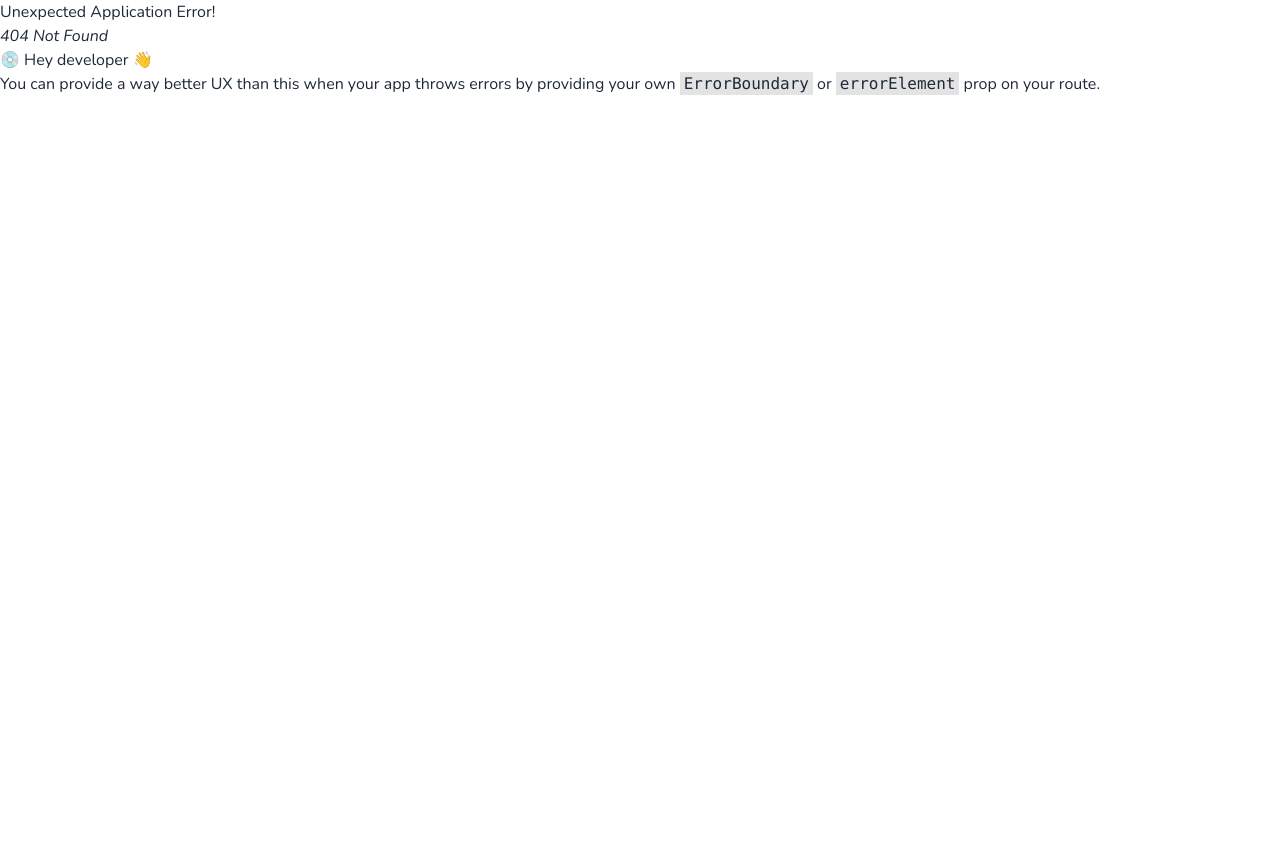
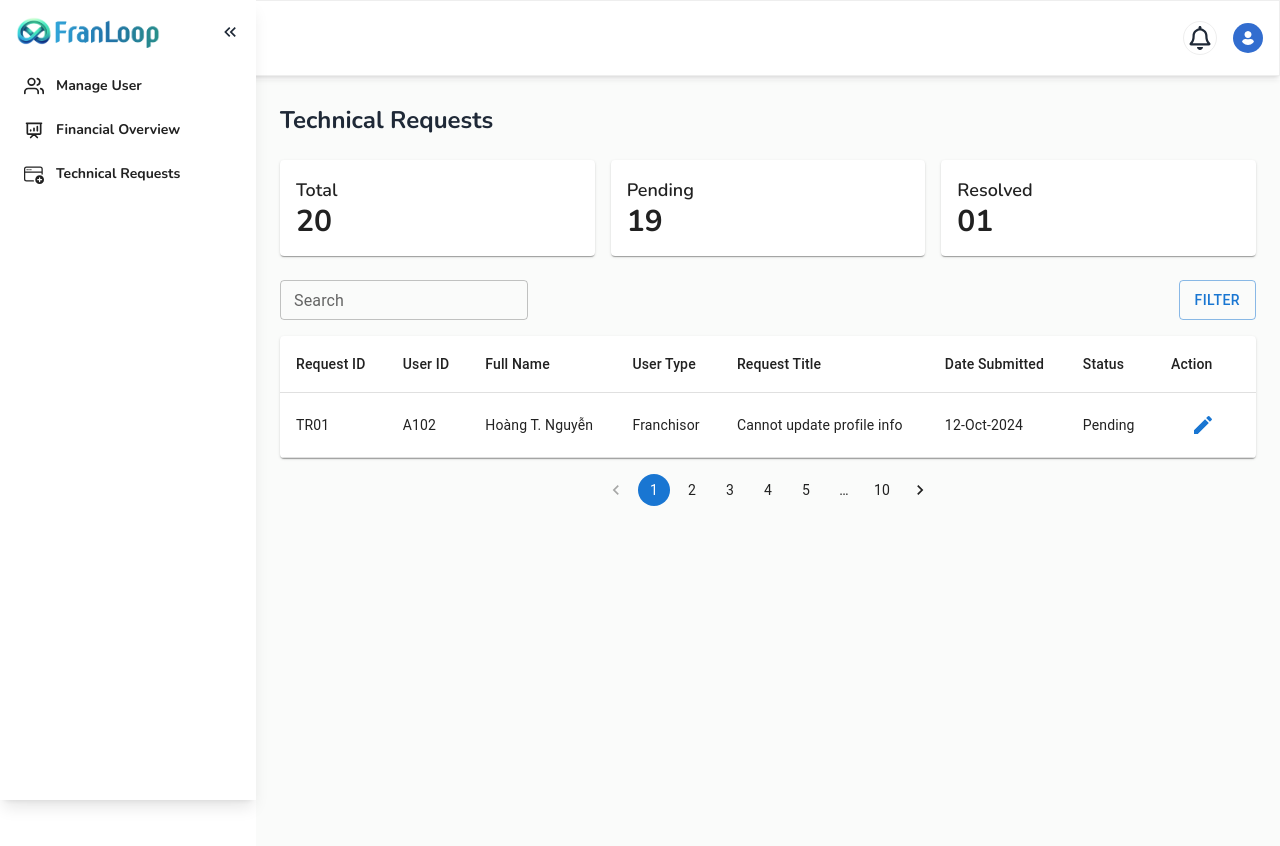
Before and after one commit to sheikhmuhammadzain/Franchise, a React (Vite) app: page /technical in a window 1280 px wide. Before the commit this address had no page. Shown: the top 846 px of the page. Before the commit the page ends 800 px from the top, so only its background shows below. Built offline with nearby package versions, Linux system fonts and the light colour scheme.

Commit message:
add technical

```diff
--- a/src/Components/ManageUser.jsx
+++ b/src/Components/ManageUser.jsx
@@ -3,7 +3,7 @@ function ManageUser() {
   return (
     <div className="bg-gray-50 p-4 rounded-lg shadow-md h-screen w-full ml-auto flex-1">
       <div className="flex justify-between items-center  my-9">
-        <h2 className="text-xl font-bold">Manage User</h2>
+        <h2 className="text-2xl font-bold">Manage User</h2>
         <button className="bg-blue-500 hover:bg-blue-700 text-white font-bold py-2 px-4 rounded-lg">
           + Add Franchisor
         </button>
--- a/src/Components/ManageUserPage.jsx
+++ b/src/Components/ManageUserPage.jsx
@@ -126,7 +126,7 @@ const ManageUserPage = () => {
       <main className="bg-[#FAFBFA] min-h-screen ">
         <div className="container max-w-[80%] ml-auto px-7 ">
           <div className="flex items-center justify-between pt-[100px]  ">
-            <h1 className="font-semibold text-xl">Manage User</h1>
+            <h1 className="font-bold text-2xl">Manage User</h1>
             <button
               onClick={() => setvisibleForm(true)}
               className="bg-[#326DCF] text-white rounded-lg  px-6 py-2 text-xs md:text-base"
--- a/src/Components/Sidebar.jsx
+++ b/src/Components/Sidebar.jsx
@@ -30,6 +30,7 @@ const Sidebar = ({ activeButton, onButtonClick }) => {
       id: "technicalRequests",
       icon: <BsWindowPlus className="text-xl" />,
       text: "Technical Requests",
+      linkTo: "/technical",
     },
   ];
 
@@ -51,7 +52,7 @@ const Sidebar = ({ activeButton, onButtonClick }) => {
         <Link key={index} to={button.linkTo}>
           <div
             key={button.id}
-            className={`flex items-center px-3 active:bg-blue-50 font-bold rounded mx-3 cursor-pointer hover:bg-[#F2F4FF]  hover:text-blue-400 ${
+            className={`flex text-sm lg:text-lg items-center px-3 active:bg-blue-50 font-bold rounded mx-3 cursor-pointer hover:bg-[#F2F4FF]  hover:text-blue-400 ${
               activeButton === button.id
                 ? "bg-[#F2F4FF] text-blue-400"
                 : "bg-white text-gray-900"
@@ -60,7 +61,7 @@ const Sidebar = ({ activeButton, onButtonClick }) => {
           >
             {button.icon}
             {button.linkTo ? (
-              <h2 className="p-3">{button.text}</h2>
+              <h2 className="p-3 text-sm min-w-fit">{button.text}</h2>
             ) : (
               <h2 className="p-3">{button.text}</h2>
             )}
--- /dev/null
+++ b/src/Components/TechnicalPage.jsx
@@ -0,0 +1,29 @@
+import Sidebar from "./Sidebar";
+import Header from "./Header";
+import TechnicalRequest from "./TechnicalRequest";
+import { useState } from "react";
+const TechnicalPage = () => {
+  const [activeButton, setActiveButton] = useState(null);
+
+  const handleButtonClick = (buttonId) => {
+    setActiveButton(buttonId);
+  };
+  return (
+    <div className="flex">
+      <div>
+        <Sidebar
+          activeButton={activeButton}
+          onButtonClick={handleButtonClick}
+        />
+      </div>
+      <div className="flex-1 ">
+        <Header />
+        <div className="h-screen max-w-[80%] ml-auto mt-[80px] bg-[#FAFBFA]">
+          <TechnicalRequest />
+        </div>
+      </div>
+    </div>
+  );
+};
+
+export default TechnicalPage;
--- /dev/null
+++ b/src/Components/TechnicalRequest.jsx
@@ -0,0 +1,97 @@
+import React from "react";
+import {
+  Table,
+  TableBody,
+  TableCell,
+  TableContainer,
+  TableHead,
+  TableRow,
+  Paper,
+  TextField,
+  Button,
+  Pagination,
+} from "@mui/material";
+import EditIcon from "@mui/icons-material/Edit";
+
+const TechnicalRequests = () => {
+  // Mock data - replace with actual data fetching logic
+  const requests = [
+    {
+      id: "TR01",
+      userId: "A102",
+      fullName: "Hoàng T. Nguyễn",
+      userType: "Franchisor",
+      requestTitle: "Cannot update profile info",
+      dateSubmitted: "12-Oct-2024",
+      status: "Pending",
+    },
+    // ... more requests
+  ];
+
+  return (
+    <div className="p-6">
+      <h1 className="text-2xl font-bold mb-6">Technical Requests</h1>
+
+      <div className="grid grid-cols-3 gap-4 mb-6">
+        <Paper className="p-4">
+          <h2 className="text-lg font-semibold">Total</h2>
+          <p className="text-3xl font-bold">20</p>
+        </Paper>
+        <Paper className="p-4">
+          <h2 className="text-lg font-semibold">Pending</h2>
+          <p className="text-3xl font-bold">19</p>
+        </Paper>
+        <Paper className="p-4">
+          <h2 className="text-lg font-semibold">Resolved</h2>
+          <p className="text-3xl font-bold">01</p>
+        </Paper>
+      </div>
+
+      <div className="flex justify-between mb-4">
+        <TextField label="Search" variant="outlined" size="small" />
+        <Button variant="outlined">Filter</Button>
+      </div>
+
+      <TableContainer component={Paper}>
+        <Table>
+          <TableHead>
+            <TableRow>
+              <TableCell>Request ID</TableCell>
+              <TableCell>User ID</TableCell>
+              <TableCell>Full Name</TableCell>
+              <TableCell>User Type</TableCell>
+              <TableCell>Request Title</TableCell>
+              <TableCell>Date Submitted</TableCell>
+              <TableCell>Status</TableCell>
+              <TableCell>Action</TableCell>
+            </TableRow>
+          </TableHead>
+          <TableBody>
+            {requests.map((request) => (
+              <TableRow key={request.id}>
+                <TableCell>{request.id}</TableCell>
+                <TableCell>{request.userId}</TableCell>
+                <TableCell>{request.fullName}</TableCell>
+                <TableCell>{request.userType}</TableCell>
+                <TableCell>{request.requestTitle}</TableCell>
+                <TableCell>{request.dateSubmitted}</TableCell>
+                <TableCell>{request.status}</TableCell>
+                <TableCell>
+                  <Button size="small">
+                    <EditIcon />
+                  </Button>
+                </TableCell>
+              </TableRow>
+            ))}
+          </TableBody>
+        </Table>
+      </TableContainer>
+
+      <div className="flex justify-center mt-4">
+        <Pagination count={10} color="primary" />
+      </div>
+    </div>
+  );
+};
+
+export default TechnicalRequests;
--- a/src/main.jsx
+++ b/src/main.jsx
@@ -9,6 +9,7 @@ import AdminPage from "./Components/AdminPage.jsx";
 import FranchisePage from "./Components/FranchisePage.jsx";
 import Sales from "./Components/Sales.jsx";
 import Tables from "./Components/Tables.jsx";
+import TechnicalPage from "./Components/TechnicalPage.jsx";
 const router = createBrowserRouter([
   {
     path: "/",
@@ -35,6 +36,10 @@ const router = createBrowserRouter([
     path: "/tables",
     element: <Tables />,
   },
+  {
+    path: "/technical",
+    element: <TechnicalPage />,
+  },
 ]);
 
 ReactDOM.createRoot(document.getElementById("root")).render(
```
